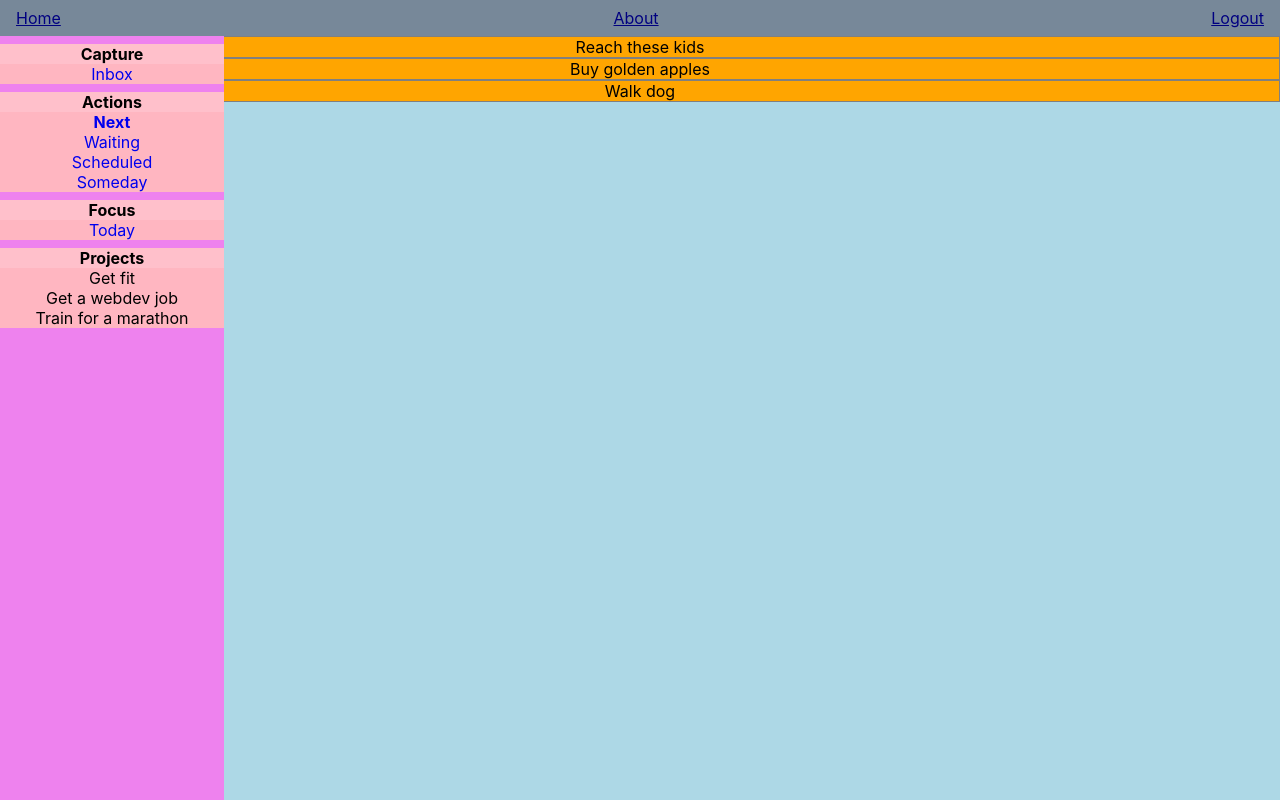
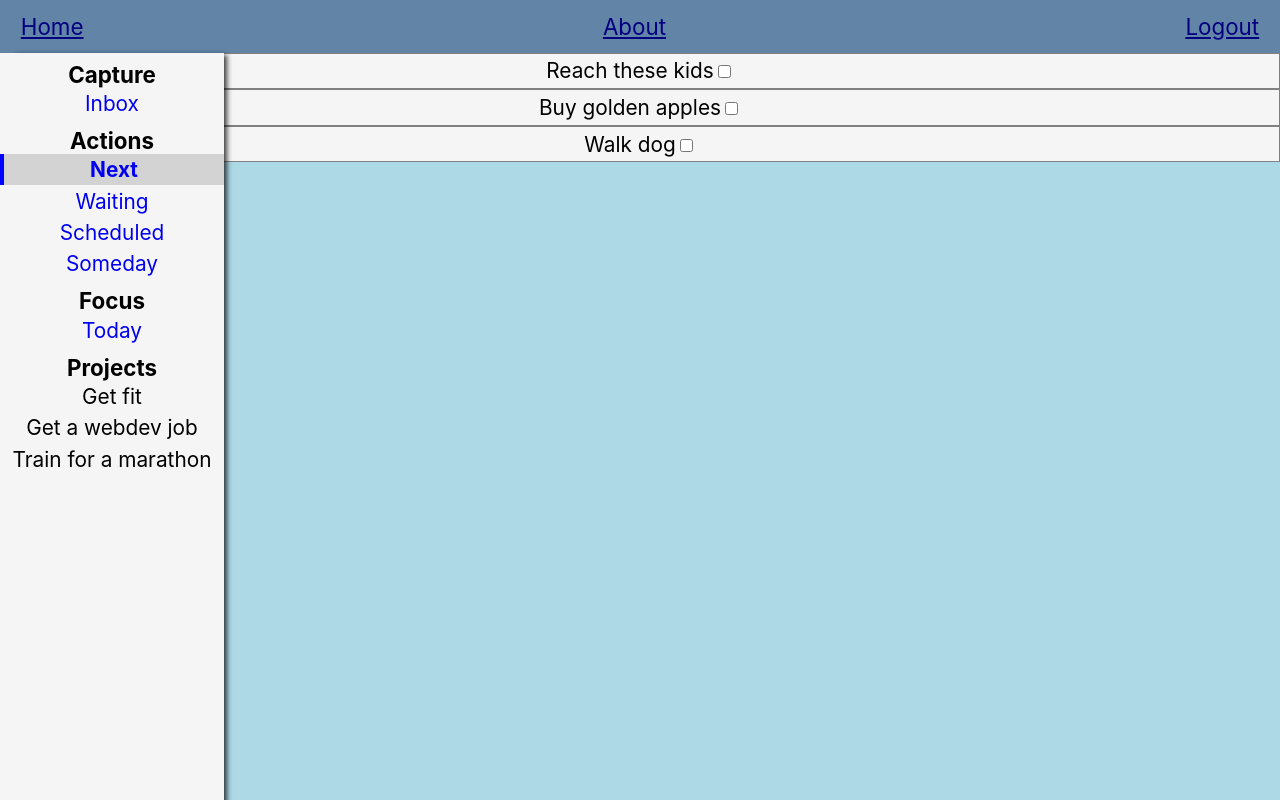
Before and after one commit to theborgh/get-it-done, a React (Create React App) app: page /next in a window 1280 px wide. Built offline with nearby package versions, Linux system fonts and the light colour scheme.

Commit message:
Add styling, add more demo tasks, add Task component

```diff
--- a/src/App.jsx
+++ b/src/App.jsx
@@ -18,8 +18,12 @@ function App() {
 
       <Switch>
         <Route path="/about" exact render={() => <AboutPage />} />
+        <Route path="/next" render={() => <TaskArea todoList={tasks.next} />} />
         <Route path="/inbox" exact render={() => <TaskArea todoList={tasks.inbox} />} />
-        <Route path="/" render={() => <TaskArea todoList={tasks.next} />} />
+        <Route path="/waiting" exact render={() => <TaskArea todoList={tasks.waiting} />} />
+        <Route path="/scheduled" exact render={() => <TaskArea todoList={tasks.scheduled} />} />
+        <Route path="/someday" exact render={() => <TaskArea todoList={tasks.someday} />} />
+        <Route path="/today" exact render={() => <TaskArea todoList={tasks.today} />} />
       </Switch>
     </div>
   );
--- a/src/components/Navbar/Navbar.scss
+++ b/src/components/Navbar/Navbar.scss
@@ -1,11 +1,12 @@
 .Navbar {
   display: flex;
   justify-content: space-between;
-  background-color: lightslategray;
+  background-color: rgb(98, 132, 167);
+  padding: .3rem;
 
   &-link {
     color: navy;
-    font-size: 1rem;
+    font-size: 1.4rem;
     padding: 0.5rem 1rem;
 
     :active,
--- a/src/components/Sidebar/Sidebar.scss
+++ b/src/components/Sidebar/Sidebar.scss
@@ -1,25 +1,29 @@
 .Sidebar {
-  background-color: violet;
+  background-color: whitesmoke;
   position: fixed;
   left: 0;
   height: 100%;
   width: 14rem;
+  box-shadow: 9px -4px 5px -6px rgba(0, 0, 0, 0.75);
 
   &-section {
     width: 100%;
-    background-color: pink;
     font-weight: bold;
     margin: 0.5rem 0;
+    font-size: 1.4rem;
   }
 
   &-menuitem {
     display: block;
-    background-color: lightpink;
     font-weight: normal;
     text-decoration: none;
+    font-size: 1.3rem;
+    padding: .2rem;
   }
 
   &-activelink {
     font-weight: bold;
+    background-color: lightgray;
+    border-left: 4px solid blue;
   }
 }
--- /dev/null
+++ b/src/components/Task/Task.scss
@@ -0,0 +1,14 @@
+.Task {
+  background-color: whitesmoke;
+  border: 1px solid gray;
+  padding: .3rem;
+
+  &-text {
+    font-size: 1.3rem;
+    display: inline-block;
+  }
+
+  &-checkbox {
+    display: inline-block;
+  }
+}
--- /dev/null
+++ b/src/components/Task/Task.tsx
@@ -0,0 +1,13 @@
+import React from 'react';
+import './Task.scss';
+
+export default function Task({text}: {text: string}) {
+  return (
+    <div className='Task'>
+      <div className='Task-text'>{text}</div>
+      <div className='Task-checkbox'>
+        <input type='checkbox' />
+      </div>
+    </div>
+  );
+}
--- a/src/components/TaskArea/TaskArea.scss
+++ b/src/components/TaskArea/TaskArea.scss
@@ -2,8 +2,5 @@
   background-color: darkorange;
   width: 100%;
 
-  &-task {
-    background-color: orange;
-    border: 1px solid gray;
-  }
+
 }
--- a/src/components/TaskArea/TaskArea.tsx
+++ b/src/components/TaskArea/TaskArea.tsx
@@ -1,4 +1,5 @@
 import React from 'react';
+import Task from '../Task/Task';
 import './TaskArea.scss';
 
 interface Todo {
@@ -8,9 +9,7 @@ interface Todo {
 const TaskArea = ({todoList}: {todoList: Todo[]}) => {
   return (
     <div className='TaskArea' data-test='component-TaskArea'>
-      {todoList
-        ? todoList.map(todo => <div className='TaskArea-task'>{todo.text}</div>)
-        : null}
+      {todoList && todoList.map(todo => <Task text={todo.text} />)}
     </div>
   );
 };
--- a/src/demoTasks.tsx
+++ b/src/demoTasks.tsx
@@ -35,4 +35,25 @@ export default {
       completed: false,
     },
   ],
+
+  scheduled: [
+    {
+      text: 'Doctor checkup',
+      completed: false,
+    },
+  ],
+
+  someday: [
+    {
+      text: 'Climb Everest',
+      completed: false,
+    },
+  ],
+
+  today: [
+    {
+      text: 'Buy groceries',
+      completed: false,
+    },
+  ],
 };
```
